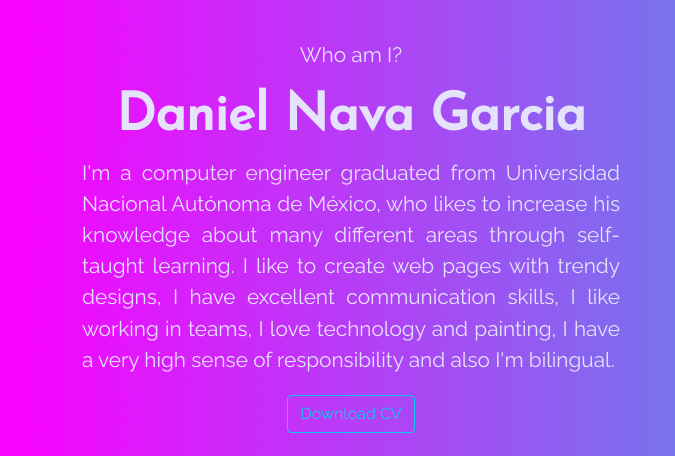
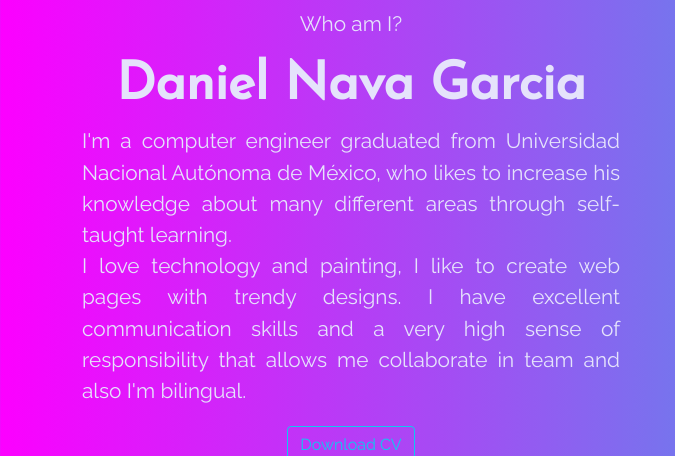
Before and after one commit to DanielNavaGarcia/landing_page, a plain HTML site: page index.html in a window 1280 px wide. Shown: the part 1240-1696 px from the top of the page, 0-675 px from the left. Drawn offline with nearby package versions, Linux system fonts and the light colour scheme.

Commit message:
pagina-personal

```diff
--- a/index.html
+++ b/index.html
@@ -77,7 +77,7 @@
                 daniel nava garcia
             </h2>
             <span style="font-size: 1em; text-align: justify;">
-                I'm a computer engineer graduated from Universidad Nacional Autónoma de México, who likes to increase his knowledge about many different areas through self-taught learning. I like to create web pages with trendy designs, I have excellent communication skills, I like working in teams, I love technology and painting, I have a very high sense of responsibility and also I'm bilingual.
+                I'm a computer engineer graduated from Universidad Nacional Autónoma de México, who likes to increase his knowledge about many different areas through self-taught learning.</br>I love technology and painting, I like to create web pages with trendy designs. I have excellent communication skills and a very high sense of responsibility that allows me collaborate in team and also I'm bilingual.
             </span>
             <a href="cv.pdf" download="cv">
                 <div style="padding-top: 20px; padding-bottom: 20px;">
```
